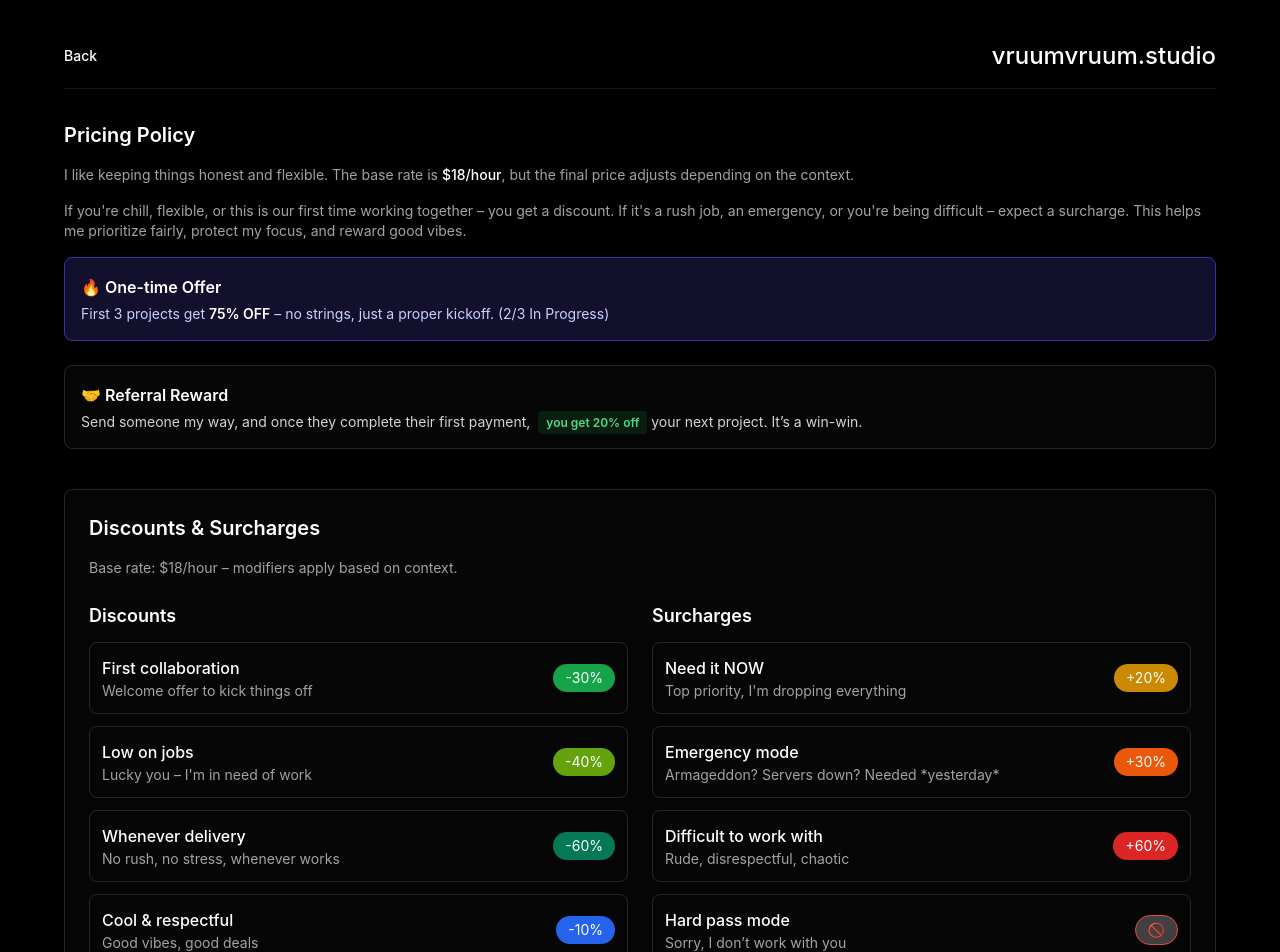
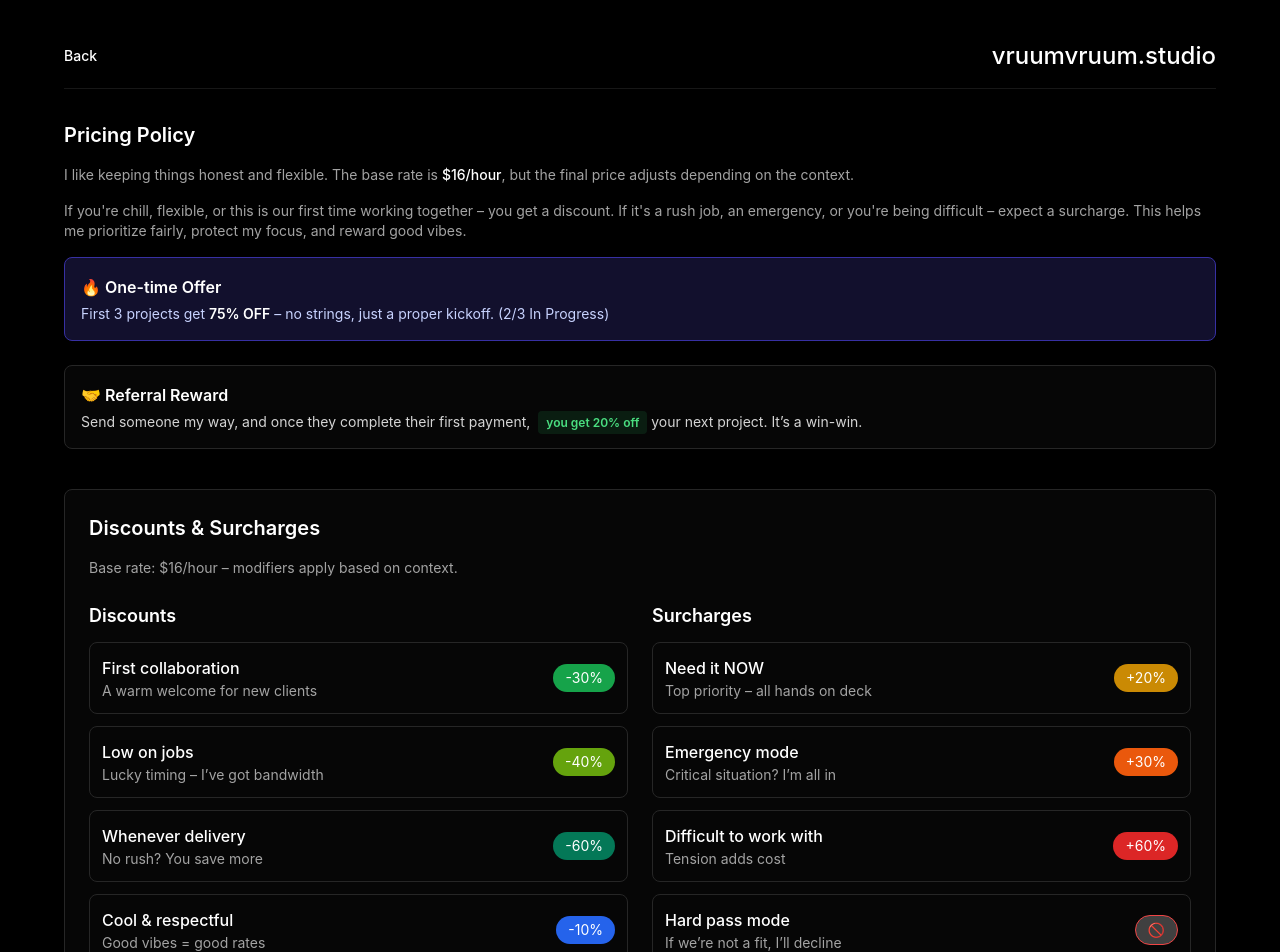
Before and after one commit to nicolasdma/landing-vruumvruum, a React (Vite) app: page /pricing-policy in a window 1280 px wide. Shown: the top 952 px of the page. Built offline with nearby package versions, Linux system fonts and the light colour scheme.

Commit message:
pricing text

```diff
--- a/src/pages/PricingPolicy.tsx
+++ b/src/pages/PricingPolicy.tsx
@@ -1,28 +1,27 @@
 // PricingPolicy.tsx
 import React from "react";
-
 const discounts = [
   {
     label: "First collaboration",
-    description: "Welcome offer to kick things off",
+    description: "A warm welcome for new clients",
     modifier: "-30%",
     color: "bg-green-600",
   },
   {
     label: "Low on jobs",
-    description: "Lucky you – I'm in need of work",
+    description: "Lucky timing – I’ve got bandwidth",
     modifier: "-40%",
     color: "bg-lime-600",
   },
   {
     label: "Whenever delivery",
-    description: "No rush, no stress, whenever works",
+    description: "No rush? You save more",
     modifier: "-60%",
     color: "bg-emerald-700",
   },
   {
     label: "Cool & respectful",
-    description: "Good vibes, good deals",
+    description: "Good vibes = good rates",
     modifier: "-10%",
     color: "bg-blue-600",
   },
@@ -31,25 +30,25 @@ const discounts = [
 const surcharges = [
   {
     label: "Need it NOW",
-    description: "Top priority, I'm dropping everything",
+    description: "Top priority – all hands on deck",
     modifier: "+20%",
     color: "bg-yellow-600",
   },
   {
     label: "Emergency mode",
-    description: "Armageddon? Servers down? Needed *yesterday*",
+    description: "Critical situation? I’m all in",
     modifier: "+30%",
     color: "bg-orange-600",
   },
   {
     label: "Difficult to work with",
-    description: "Rude, disrespectful, chaotic",
+    description: "Tension adds cost",
     modifier: "+60%",
     color: "bg-red-600",
   },
   {
     label: "Hard pass mode",
-    description: "Sorry, I don’t work with you",
+    description: "If we’re not a fit, I’ll decline",
     modifier: "🚫",
     color: "bg-neutral-700 text-red-400 border border-red-500",
   },
@@ -75,7 +74,7 @@ const PricingPolicy: React.FC = () => {
       <h2 className="text-xl font-semibold text-white mb-4">Pricing Policy</h2>
       <p className="text-sm text-neutral-400 mb-4">
         I like keeping things honest and flexible. The base rate is{" "}
-        <span className="text-white font-medium">$18/hour</span>, but the final
+        <span className="text-white font-medium">$16/hour</span>, but the final
         price adjusts depending on the context.
       </p>
       <p className="text-sm text-neutral-400 mb-4">
@@ -108,7 +107,7 @@ const PricingPolicy: React.FC = () => {
             Discounts & Surcharges
           </h2>
           <p className="text-sm text-neutral-400 mb-6">
-            Base rate: $18/hour – modifiers apply based on context.
+            Base rate: $16/hour – modifiers apply based on context.
           </p>
 
           <div className="grid md:grid-cols-2 gap-6">
```
